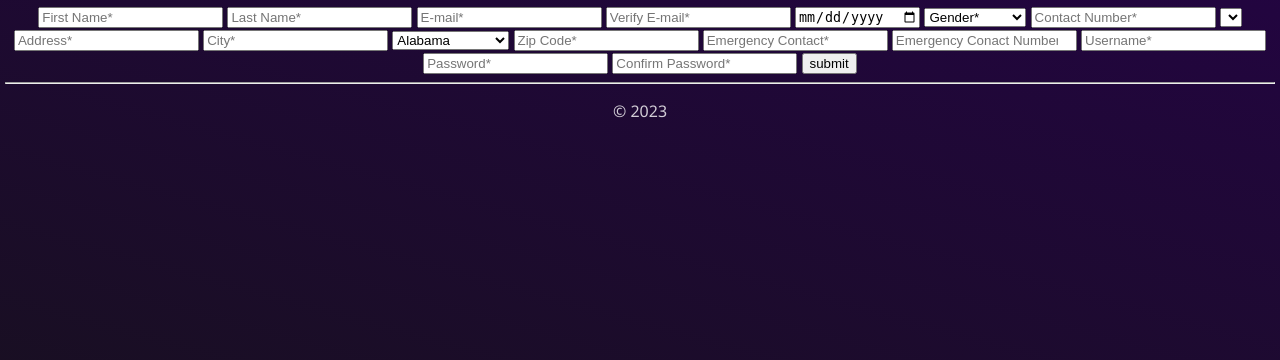
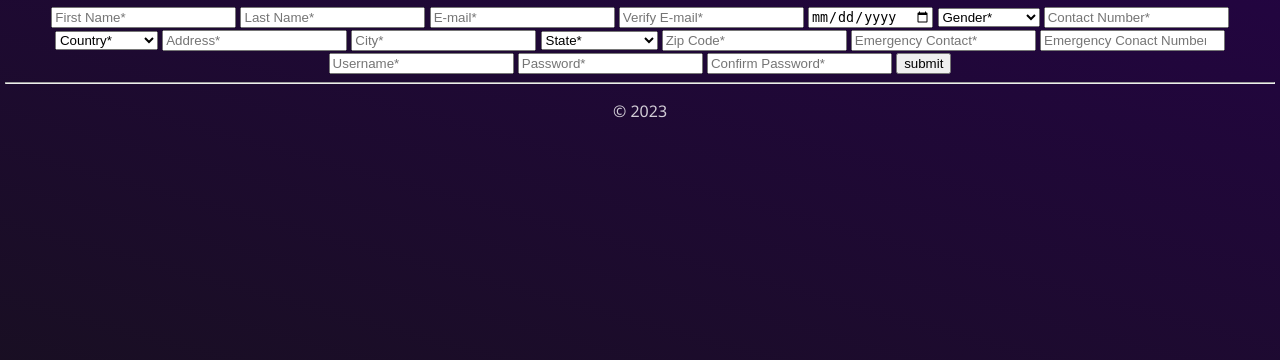
Before and after one commit to averybrubeck/get_lifted, a Python web app: template templates/signup.html in a window 1280 px wide. Shown: the part 60-420 px from the top of the page. Run offline with Jinja, Linux system fonts and the light colour scheme; the template is opened without the code that fills it, so the values that code supplies are empty.

Commit message:
fileside cookies, signup form bugs fixed

```diff
--- a/requirements.txt
+++ b/requirements.txt
@@ -1,9 +1,11 @@
 blinker==1.6.3
+cachelib==0.10.2
 click==8.1.7
 colorama==0.4.6
 distlib==0.3.7
 filelock==3.12.4
 Flask==3.0.0
+Flask-Session==0.5.0
 Flask-SQLAlchemy==3.1.1
 greenlet==3.0.0
 itsdangerous==2.1.2
--- a/templates/signup.html
+++ b/templates/signup.html
@@ -2,7 +2,6 @@
 {% block title %}Signup{% endblock %}
 
 {% block content %}
-<!--fix gender drop down, add country and state drop downs-->
 <form action="/signup" method="post">
     <input type="text" name="first_name" placeholder="First Name*">
     <input type="text" name="last_name" placeholder="Last Name*">
@@ -17,11 +16,13 @@
     </select>
     <input type="number" name="phone" placeholder="Contact Number*">
     <select name="country">
-        <option value="United States" selected></option>
+        <option value="" disabled selected>Country*</option>
+        <option value="United States">United States</option>
     </select>
     <input type="text" name="address" placeholder="Address*">
     <input type="text" name="city" placeholder="City*">
     <select id="state" name="state">
+        <option value="" disabled selected>State*</option>
         <option value="AL">Alabama</option>
         <option value="AK">Alaska</option>
         <option value="AZ">Arizona</option>
--- a/views.py
+++ b/views.py
@@ -18,15 +18,17 @@ def contact():
 def signup():
     if request.method == "POST":
 
-        #fix gender dropdown
         first_name = request.form["first_name"]
         last_name = request.form["last_name"]
         email = request.form["email"]
         email_conrifmation = request.form["email_confirmation"]
         dob = request.form["birthday"]
+        gender = request.form["gender"]
         phone = request.form["phone"]
+        country = request.form["country"]
         address = request.form["address"]
         city = request.form["city"]
+        state = request.form["state"]
         zip_code = request.form["zip"]
         emergency_contact = request.form["emergency_contact_name"]
         emergency_contact_number = request.form["emergency_contact_number"]
@@ -34,7 +36,7 @@ def signup():
         password =  request.form["password"]
         confirmation = request.form["password_confirmation"]
 
-        if password == confirmation:
+        if password == confirmation and email == email_conrifmation:
             return f"<h1>this worked</h1>"
         else:
             return render_template("signup.html")
--- a/webapp.py
+++ b/webapp.py
@@ -1,3 +1,8 @@
 # Entry point for the application.
 from . import app    # For application discovery by the 'flask' command.
 from . import views  # For import side-effects of setting up routes.
+from flask_session import Session
+
+app.config["SESSION_PERMANENT"] = False
+app.config["SESSION_TYPE"] = "filesystem"
+Session(app)
```
Also changed, not shown: 1 other file.
